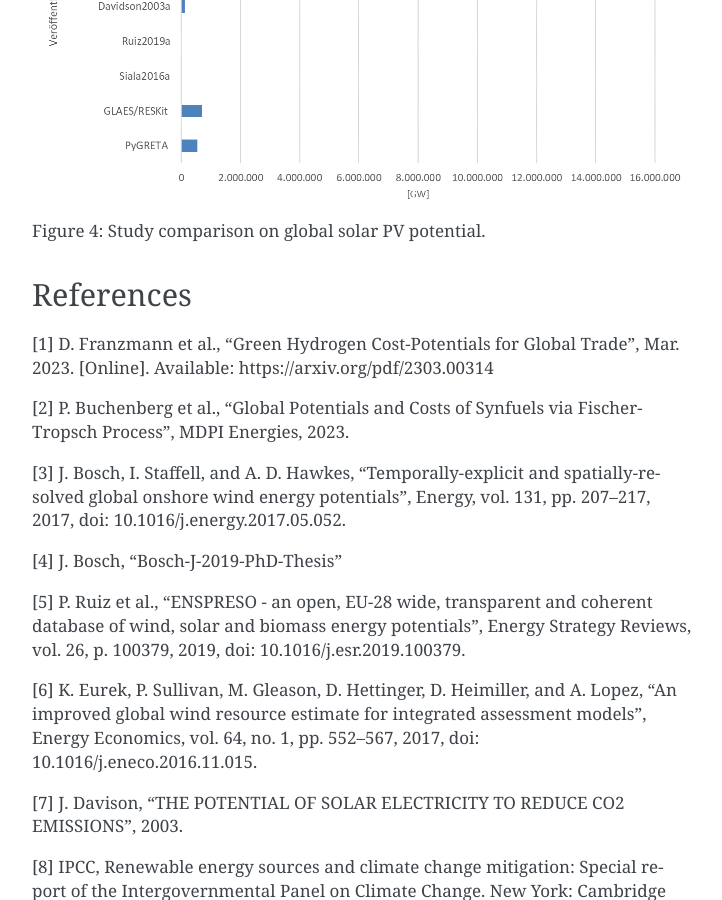
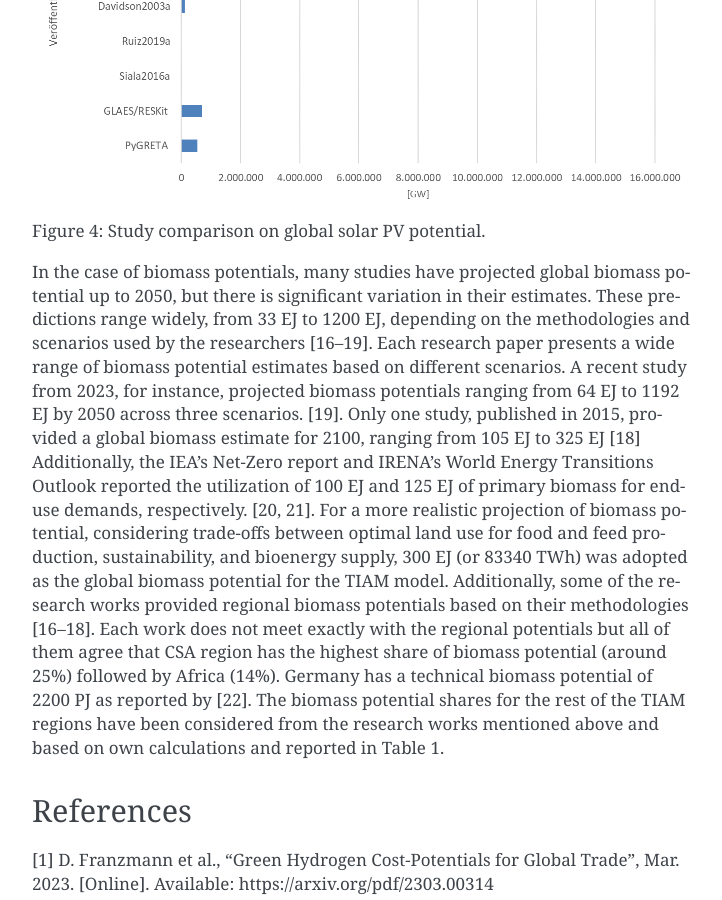
Before and after one commit to experimentarium/etsap-tiam, a Sphinx documentation site: the page built from docs/restrictions/potentials-renewable.md, in a window 1280 px wide and 900 px high, scrolled down 3825 px. Shown: the whole window, without its empty margins (388-1110 px from the left). Built offline with Sphinx 7.4.7, drawn with Linux system fonts in a browser that asks for light colours; some of the changed text lies outside the part shown.

Commit message:
New biomass potentials

```diff
--- a/docs/restrictions/potentials-renewable.md
+++ b/docs/restrictions/potentials-renewable.md
@@ -50,6 +50,10 @@
 
 ![PV Global Comparison](./figs/pv-global.png)
 Figure 4: Study comparison on global solar PV potential.
+
+
+In the case of biomass potentials, many studies have projected global biomass potential up to 2050, but there is significant variation in their estimates. These predictions range widely, from 33 EJ to 1200 EJ, depending on the methodologies and scenarios used by the researchers [16–19]. Each research paper presents a wide range of biomass potential estimates based on different scenarios. A recent study from 2023, for instance, projected biomass potentials ranging from 64 EJ to 1192 EJ by 2050 across three scenarios.  [19]. Only one study, published in 2015, provided a global biomass estimate for 2100, ranging from 105 EJ to 325 EJ [18] Additionally, the IEA’s Net-Zero report and IRENA’s World Energy Transitions Outlook reported the utilization of 100 EJ and 125 EJ of primary biomass for end-use demands, respectively. [20, 21].
+For a more realistic projection of biomass potential, considering trade-offs between optimal land use for food and feed production, sustainability, and bioenergy supply, 300 EJ (or 83340 TWh) was adopted as the global biomass potential for the TIAM model.  Additionally, some of the research works provided regional biomass potentials based on their methodologies [16–18]. Each work does not meet exactly with the regional potentials but all of them agree that CSA region has the highest share of biomass potential (around 25%) followed by Africa (14%).  Germany has a technical biomass potential of 2200 PJ as reported by [22]. The biomass potential shares for the rest of the TIAM regions have been considered from the research works mentioned above and based on own calculations and reported in Table 1.
 
 ## References
 [1]	D. Franzmann et al., “Green Hydrogen Cost-Potentials for Global Trade”, Mar. 2023. [Online]. Available: https://arxiv.org/pdf/2303.00314
@@ -81,3 +85,17 @@
 [14]	B. V. Ermolenko, G. V. Ermolenko, Y. A. Fetisova, and L. N. Proskuryakova, “Wind and solar PV technical potentials: Measurement methodology and assessments for Russia,” Energy, vol. 137, no. 15, pp. 1001–1012, 2017, doi: 10.1016/j.energy.2017.02.050.
 
 [15]	K. Siala and J. Stich, “Estimation of the PV potential in ASEAN with a high spatial and temporal resolution,” Renewable Energy, vol. 88, no. 5, pp. 445–456, 2016, doi: 10.1016/j.renene.2015.11.061.
+
+[16]	W. Wu et al., "Global advanced bioenergy potential under environmental protection policies and societal transformation measures," GCB Bioenergy, vol. 11, no. 9, pp. 1041–1055, 2019, doi: 10.1111/gcbb.12614.
+
+[17]	E. SMEETS, A. FAAIJ, I. LEWANDOWSKI, and W. TURKENBURG, "A bottom-up assessment and review of global bio-energy potentials to 2050," Progress in Energy and Combustion Science, vol. 33, no. 1, pp. 56–106, 2007, doi: 10.1016/j.pecs.2006.08.001.
+
+[18]	F. Creutzig et al., "Bioenergy and climate change mitigation: an assessment," GCB Bioenergy, vol. 7, no. 5, pp. 916–944, 2015, doi: 10.1111/gcbb.12205.
+
+[19]	M. R. Errera, T. C. Dias, D. Maya, and E. Lora, "Global bioenergy potentials projections for 2050," Biomass and Bioenergy, vol. 170, p. 106721, 2023, doi: 10.1016/j.biombioe.2023.106721.
+
+[20]	IEA and International Energy Agency, "Net Zero Roadmap: A Global Pathway to Keep the 1.5 °C Goal in Reach - 2023 Update", 2023.
+
+[21]	International Renewable Energy Agency, "World Energy Transitions Outlook 2023: 1.5°C Pathway", 2023
+
+[22]	A. Brosowski et al., "A review of biomass potential and current utilisation – Status quo for 93 biogenic wastes and residues in Germany," Biomass and Bioenergy, vol. 95, pp. 257–272, 2016, doi: 10.1016/j.biombioe.2016.10.017
```
Also changed, not shown: other parts of docs/restrictions/potentials-renewable.md (+16 -16 lines).
